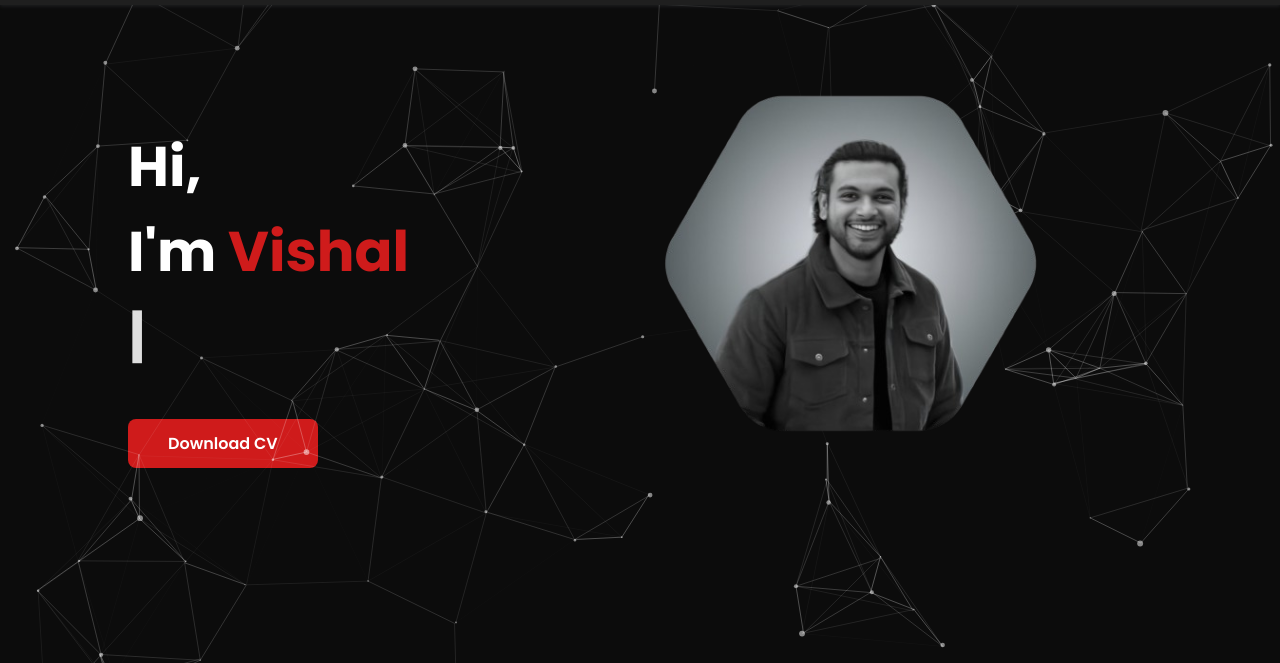
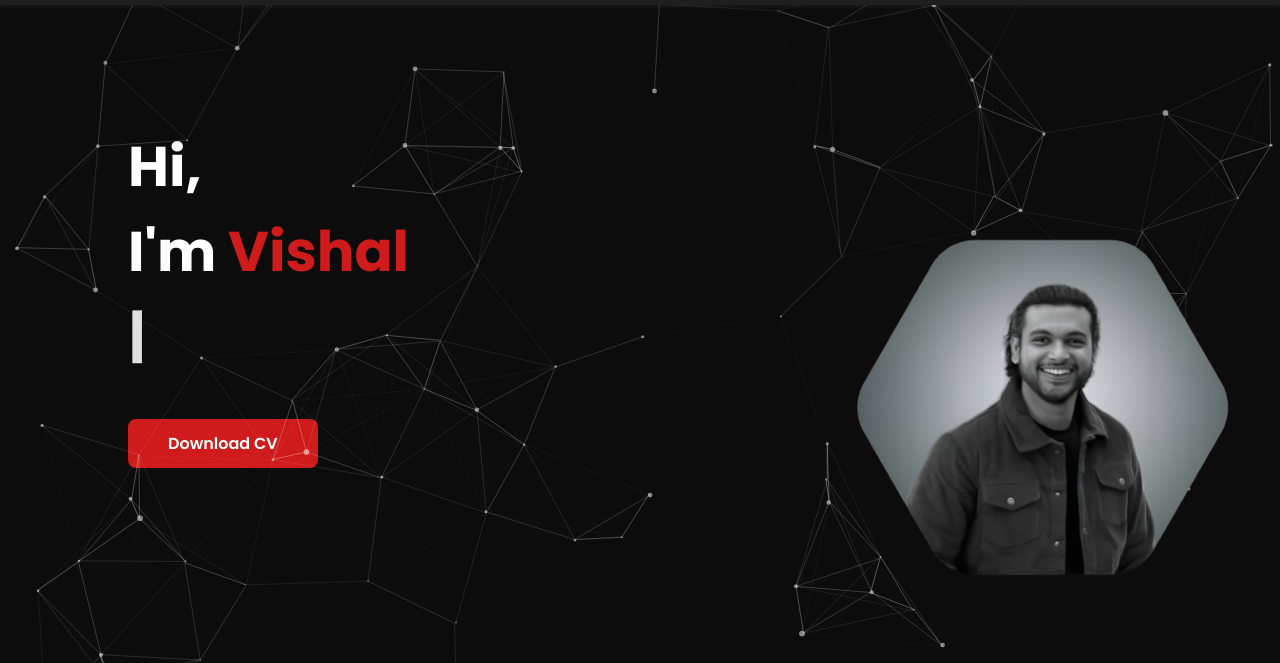
Before and after one commit to VishalPatil54/portfolio, a plain HTML site: page index.html in a window 1280 px wide. Shown: the part 59-722 px from the top of the page. Drawn offline with nearby package versions, Linux system fonts and the light colour scheme; animation ran at ten frames a second.

Commit message:
Update styles.css

```diff
--- a/assets/css/styles.css
+++ b/assets/css/styles.css
@@ -774,12 +774,6 @@ caption {
     margin-left: auto;
     margin-right: auto;
   }
-  .home_img {
-    right: 15%;
-    bottom: 30%;
-
-
-  }
   .toggle-container {
     position: fixed;
     right: 10px;
```
